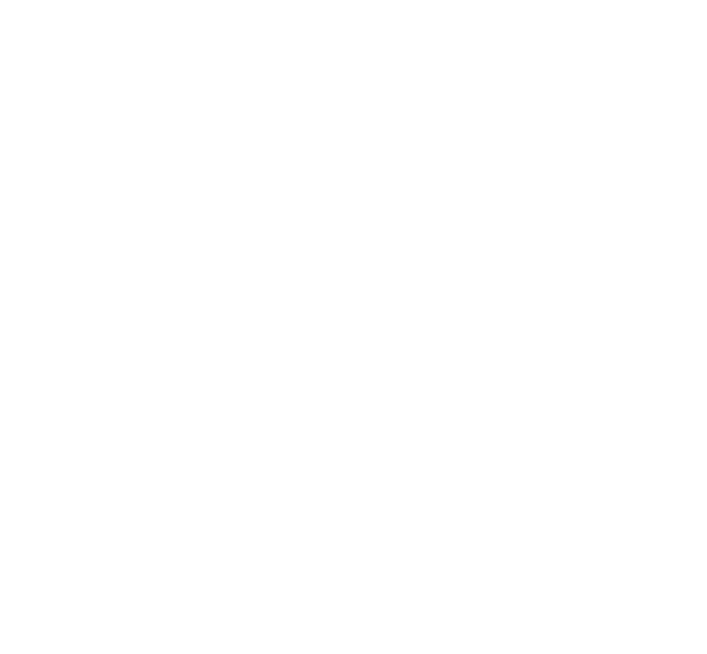
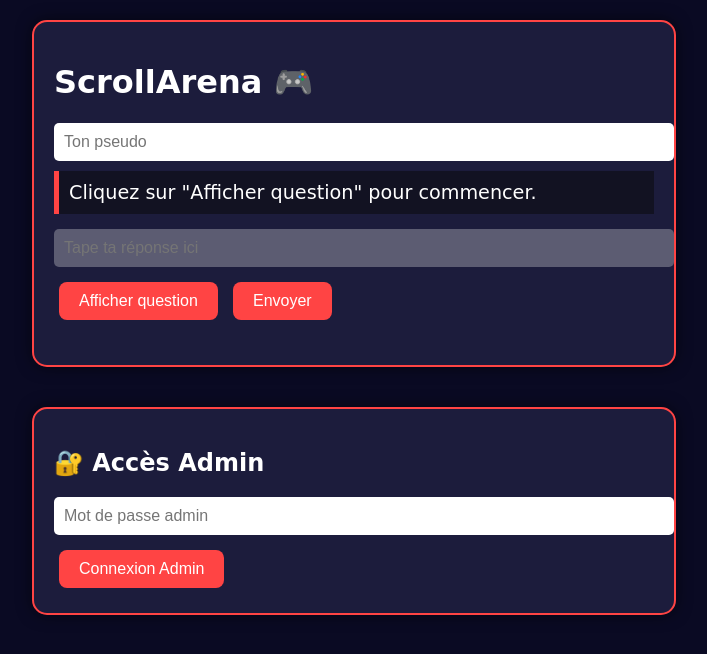
Before and after one commit to APO14CALYPS7/ScrollArena, a plain HTML site: page index.html in a window 1280 px wide. Shown: the whole page, without its empty margins (286-993 px from the left). Drawn offline with Linux system fonts and the light colour scheme.

Commit message:
Update index.html

```diff
--- a/index.html
+++ b/index.html
@@ -0,0 +1,166 @@
+
+<!DOCTYPE html>
+<html lang="fr">
+<head>
+  <meta charset="UTF-8">
+  <meta name="viewport" content="width=device-width, initial-scale=1.0">
+  <title>ScrollArena</title>
+  <style>
+    body {
+      font-family: 'Comic Neue', cursive;
+      background-color: #0a0a23;
+      color: white;
+      margin: 0;
+      padding: 20px;
+      display: flex;
+      flex-direction: column;
+      align-items: center;
+    }
+    .container {
+      background-color: #1c1c3c;
+      border: 2px solid #ff4444;
+      padding: 20px;
+      border-radius: 15px;
+      width: 100%;
+      max-width: 600px;
+      box-shadow: 0 0 15px #00000088;
+    }
+    .question-box {
+      font-size: 1.2em;
+      margin-bottom: 15px;
+      padding: 10px;
+      background-color: #121222;
+      border-left: 5px solid #ff4444;
+    }
+    .countdown {
+      font-size: 2em;
+      font-weight: bold;
+      margin: 10px 0;
+      color: #ff4444;
+    }
+    #answerInput, #pseudoInput, #adminPassword {
+      width: 100%;
+      padding: 10px;
+      font-size: 1em;
+      border: none;
+      border-radius: 5px;
+      margin-bottom: 10px;
+    }
+    button {
+      background-color: #ff4444;
+      color: white;
+      padding: 10px 20px;
+      font-size: 1em;
+      border: none;
+      border-radius: 8px;
+      cursor: pointer;
+      margin: 5px;
+    }
+    button:hover {
+      background-color: #ff2222;
+    }
+    #adminSection {
+      display: none;
+      margin-top: 20px;
+      width: 100%;
+      max-width: 600px;
+    }
+  </style>
+</head>
+<body>
+  <div class="container">
+    <h1>ScrollArena 🎮</h1>
+    <input type="text" id="pseudoInput" placeholder="Ton pseudo" required>
+    <div class="question-box" id="questionText">
+      Cliquez sur "Afficher question" pour commencer.
+    </div>
+    <div class="countdown" id="countdown"></div>
+    <input type="text" id="answerInput" placeholder="Tape ta réponse ici" disabled>
+    <button onclick="startRound()">Afficher question</button>
+    <button onclick="submitAnswer()" id="submitBtn" disabled>Envoyer</button>
+    <div id="responsesLog" style="margin-top:20px;"></div>
+  </div>
+
+  <div class="container" style="margin-top: 40px;">
+    <h2>🔐 Accès Admin</h2>
+    <input type="password" id="adminPassword" placeholder="Mot de passe admin">
+    <button onclick="checkAdminPassword()">Connexion Admin</button>
+  </div>
+
+  <div id="adminSection" class="container">
+    <h2>📋 Zone admin</h2>
+    <div id="adminQuestions"></div>
+  </div>
+
+  <script>
+    const questions = [
+      "Dans quel webtoon trouve-t-on le personnage de Baam ?",
+      "Quel manhwa met en scène Sung Jin-Woo, un chasseur de rang E devenu surpuissant ?",
+      "Dans 'Noblesse', quel est le nom complet du protagoniste principal ?",
+      "Dans 'Lookism', quel est le pouvoir particulier du héros ?",
+      "Dans 'The God of High School', quel est le nom de famille de Jin ?"
+    ];
+
+    let currentQuestion = 0;
+    let countdownInterval;
+    const responses = [];
+    const ADMIN_PASSWORD = "arena2025";
+
+    function startRound() {
+      document.getElementById("answerInput").value = "";
+      document.getElementById("answerInput").disabled = true;
+      document.getElementById("submitBtn").disabled = true;
+      const question = questions[currentQuestion];
+      document.getElementById("questionText").textContent = question;
+
+      let timeLeft = 10;
+      document.getElementById("countdown").textContent = timeLeft;
+      countdownInterval = setInterval(() => {
+        timeLeft--;
+        document.getElementById("countdown").textContent = timeLeft;
+        if (timeLeft <= 0) {
+          clearInterval(countdownInterval);
+          document.getElementById("answerInput").disabled = false;
+          document.getElementById("submitBtn").disabled = false;
+          document.getElementById("countdown").textContent = "⏳ Temps écoulé. Réponds vite !";
+        }
+      }, 1000);
+    }
+
+    function submitAnswer() {
+      const answer = document.getElementById("answerInput").value;
+      const pseudo = document.getElementById("pseudoInput").value || "Anonyme";
+      const question = questions[currentQuestion];
+      responses.push({ question, answer, pseudo });
+      updateResponsesLog();
+      currentQuestion = (currentQuestion + 1) % questions.length;
+      document.getElementById("questionText").textContent = "Clique sur 'Afficher question' pour continuer.";
+      document.getElementById("answerInput").disabled = true;
+      document.getElementById("submitBtn").disabled = true;
+      document.getElementById("countdown").textContent = "";
+    }
+
+    function updateResponsesLog() {
+      const log = document.getElementById("responsesLog");
+      log.innerHTML = "<h3>Réponses enregistrées :</h3>" +
+        responses.map((r, i) => `<p><strong>${r.pseudo}</strong> - Q${i+1} : ${r.question}<br><strong>Réponse :</strong> ${r.answer}</p>`).join("");
+    }
+
+    function checkAdminPassword() {
+      const input = document.getElementById("adminPassword").value;
+      if (input === ADMIN_PASSWORD) {
+        document.getElementById("adminSection").style.display = "block";
+        loadAdminPanel();
+      } else {
+        alert("Mot de passe incorrect !");
+      }
+    }
+
+    function loadAdminPanel() {
+      const panel = document.getElementById("adminQuestions");
+      panel.innerHTML = "<h3>Questions actuelles :</h3>" +
+        questions.map((q, i) => `<p>Q${i+1} : ${q}</p>`).join("");
+    }
+  </script>
+</body>
+    </html>
```
